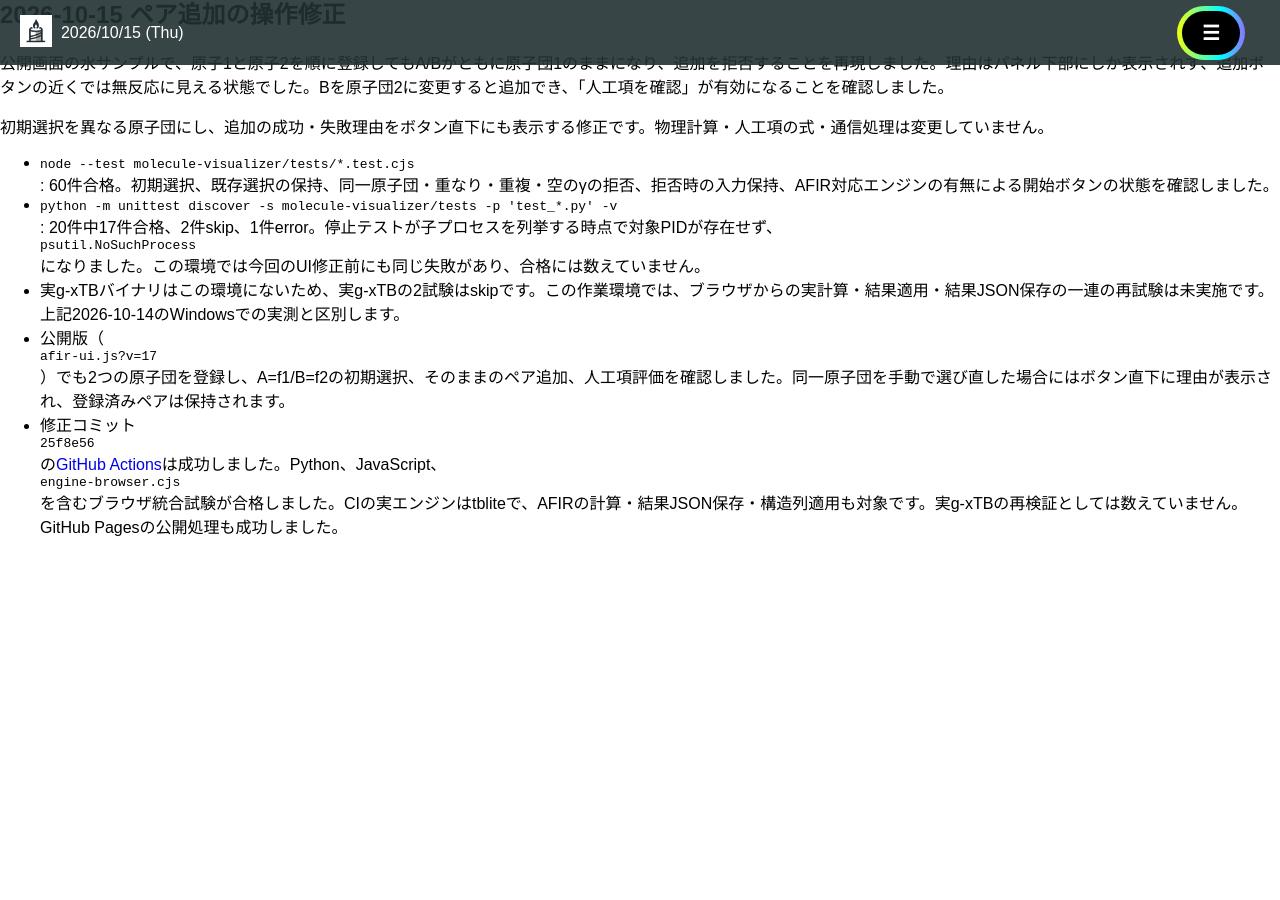
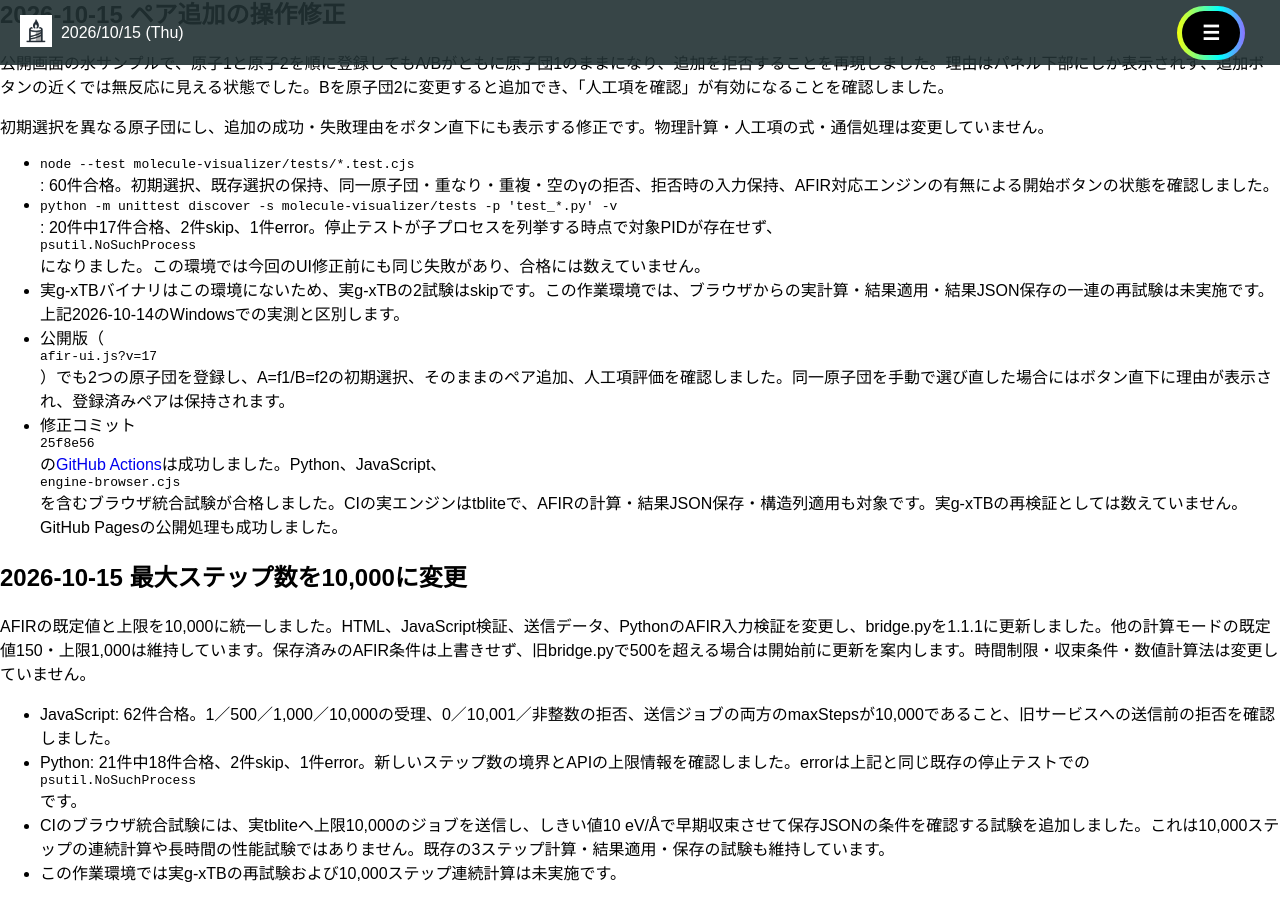
Before and after one commit to h-nabata/h-nabata.github.io, a Jekyll site: the page built from molecule-visualizer/AFIR-VALIDATION.md, in a window 1280 px wide and 900 px high, scrolled down 1828 px. Built offline with Jekyll 4.4.1, drawn with Linux system fonts in a browser that asks for light colours; nearby versions of some CDN libraries; our own code applies the rules of GitHub Pages for plain Markdown files; before the commit the page ends 2382 px from its top, so only the background shows below that.

Commit message:
Raise AFIR default and maximum step budget to 10000 with bridge 1.1.1

```diff
--- a/molecule-visualizer/AFIR-VALIDATION.md
+++ b/molecule-visualizer/AFIR-VALIDATION.md
@@ -61,3 +61,12 @@
 - 実g-xTBバイナリはこの環境にないため、実g-xTBの2試験はskipです。この作業環境では、ブラウザからの実計算・結果適用・結果JSON保存の一連の再試験は未実施です。上記2026-10-14のWindowsでの実測と区別します。
 - 公開版（`afir-ui.js?v=17`）でも2つの原子団を登録し、A=f1/B=f2の初期選択、そのままのペア追加、人工項評価を確認しました。同一原子団を手動で選び直した場合にはボタン直下に理由が表示され、登録済みペアは保持されます。
 - 修正コミット`25f8e56`の[GitHub Actions](https://github.com/h-nabata/h-nabata.github.io/actions/runs/38753466855)は成功しました。Python、JavaScript、`engine-browser.cjs`を含むブラウザ統合試験が合格しました。CIの実エンジンはtbliteで、AFIRの計算・結果JSON保存・構造列適用も対象です。実g-xTBの再検証としては数えていません。GitHub Pagesの公開処理も成功しました。
+
+## 2026-10-15 最大ステップ数を10,000に変更
+
+AFIRの既定値と上限を10,000に統一しました。HTML、JavaScript検証、送信データ、PythonのAFIR入力検証を変更し、bridge.pyを1.1.1に更新しました。他の計算モードの既定値150・上限1,000は維持しています。保存済みのAFIR条件は上書きせず、旧bridge.pyで500を超える場合は開始前に更新を案内します。時間制限・収束条件・数値計算法は変更していません。
+
+- JavaScript: 62件合格。1／500／1,000／10,000の受理、0／10,001／非整数の拒否、送信ジョブの両方のmaxStepsが10,000であること、旧サービスへの送信前の拒否を確認しました。
+- Python: 21件中18件合格、2件skip、1件error。新しいステップ数の境界とAPIの上限情報を確認しました。errorは上記と同じ既存の停止テストでの`psutil.NoSuchProcess`です。
+- CIのブラウザ統合試験には、実tbliteへ上限10,000のジョブを送信し、しきい値10 eV/Åで早期収束させて保存JSONの条件を確認する試験を追加しました。これは10,000ステップの連続計算や長時間の性能試験ではありません。既存の3ステップ計算・結果適用・保存の試験も維持しています。
+- この作業環境では実g-xTBの再試験および10,000ステップ連続計算は未実施です。
--- a/molecule-visualizer/afir-runner.js
+++ b/molecule-visualizer/afir-runner.js
@@ -23,6 +23,7 @@
   async function run(j,progress){
     if(!available())throw Error('AFIRに対応したローカルサービス1.1.0以降へ接続してください。');
     j.connection=connection();j.connection.url=MV.EngineUI.endpoint(j.connection.url);
+    if(j.config.maxSteps>(j.connection.info.maxAFIRSteps??500))throw Error('指定したAFIRステップ数にはbridge.py 1.1.1以降が必要です。最新版をダウンロードしてサービスを再起動し、再接続してください。');
     progress('このPCの計算エンジンで探索を開始しています…');
     try{
       const created=await MV.EngineUI.request(j.connection,'/api/jobs',input(j));if(!/^[a-f0-9]{32}$/.test(created.id))throw Error('計算IDが不正です。');j.id=created.id;
--- a/molecule-visualizer/afir.js
+++ b/molecule-visualizer/afir.js
@@ -16,7 +16,7 @@
     const t=gamma/EPSILON,logRatio=Math.log1p(t/(Math.sqrt(1+t)+1)/2);
     return gamma*KJMOL_TO_EV/(R0*Math.pow(2,-1/6)*(-Math.expm1(-logRatio/6)));
   }
-  const defaults=()=>({schema:'molecule-afir/1',fragments:[],pairs:[],charge:0,multiplicity:1,maxSteps:150,fmax:.05,maxMove:.04});
+  const defaults=()=>({schema:'molecule-afir/1',fragments:[],pairs:[],charge:0,multiplicity:1,maxSteps:10000,fmax:.05,maxMove:.04});
   function validate(atoms,config,cell=null){
     if(!Array.isArray(atoms)||atoms.length<2||atoms.length>500)throw Error('AFIRの原子数は2〜500にしてください。');
     const index=new Map();atoms.forEach((a,i)=>{
@@ -41,7 +41,7 @@
       return {a,b,mode:p.mode,gamma:p.gamma,alpha:alphaFromGamma(p.gamma)};
     });
     number(config.charge,'電荷',-100,100,true);number(config.multiplicity,'多重度',1,101,true);
-    number(config.maxSteps,'最大ステップ数',1,500,true);number(config.fmax,'収束しきい値 (eV/Å)',.00001,10);number(config.maxMove,'最大変位 (Å)',.001,.2);
+    number(config.maxSteps,'最大ステップ数',1,10000,true);number(config.fmax,'収束しきい値 (eV/Å)',.00001,10);number(config.maxMove,'最大変位 (Å)',.001,.2);
     return {terms,atomIds:atoms.map(a=>a.id)};
   }
   function evaluate(atoms,config,cell=null){
--- a/molecule-visualizer/engine-ui.js
+++ b/molecule-visualizer/engine-ui.js
@@ -51,7 +51,7 @@
     if(job)return;connection=null;$('engineRun').disabled=true;$('engineConnect').disabled=true;
     try{
       const c={url:endpoint($('engineURL').value),token:$('engineToken').value.trim()};if(!c.token)throw Error('サービス起動時に表示されるTokenを入力してください。');
-      c.info=await request(c,'/api/info');if(!['1.0.0','1.1.0'].includes(c.info.version)||!Array.isArray(c.info.modes))throw Error('サービスのバージョンが一致しません。最新のbridge.pyを使用してください。');connection=c;
+      c.info=await request(c,'/api/info');if(!['1.0.0','1.1.0','1.1.1'].includes(c.info.version)||!Array.isArray(c.info.modes))throw Error('サービスのバージョンが一致しません。最新のbridge.pyを使用してください。');connection=c;
       $('engineConnected').textContent=`接続済み: ${c.info.engine} / ${c.info.method} · ${c.info.engineVersion} · ${c.info.periodic?'固定セル周期系対応':'非周期系'}`;message('接続しました。電荷と多重度を確認して計算を実行してください。');
     }catch(error){$('engineConnected').textContent='未接続';message(error.message);}finally{$('engineConnect').disabled=false;busy(false);MV.AFIRUI?.sync();}
   }
```
Also changed, not shown: molecule-visualizer/AFIR.md (+3 -1 lines), molecule-visualizer/index.html (+5 -5 lines), molecule-visualizer/local-engine/README.md (+2 -2 lines), molecule-visualizer/tests/afir-runner.test.cjs (+8 -0 lines), molecule-visualizer/tests/afir.test.cjs (+5 -0 lines), molecule-visualizer/tests/engine-browser.cjs (+6 -0 lines), molecule-visualizer/tests/ui.test.cjs (+2 -2 lines), 3 other files.
